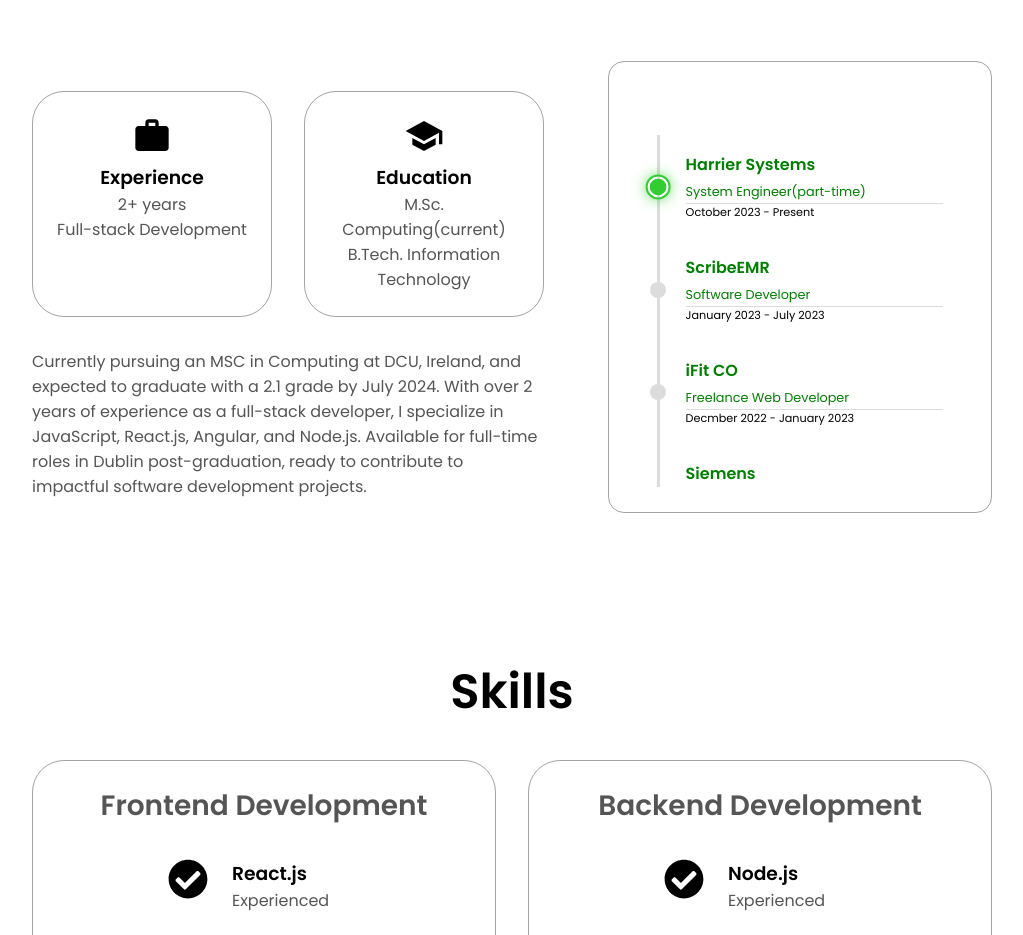
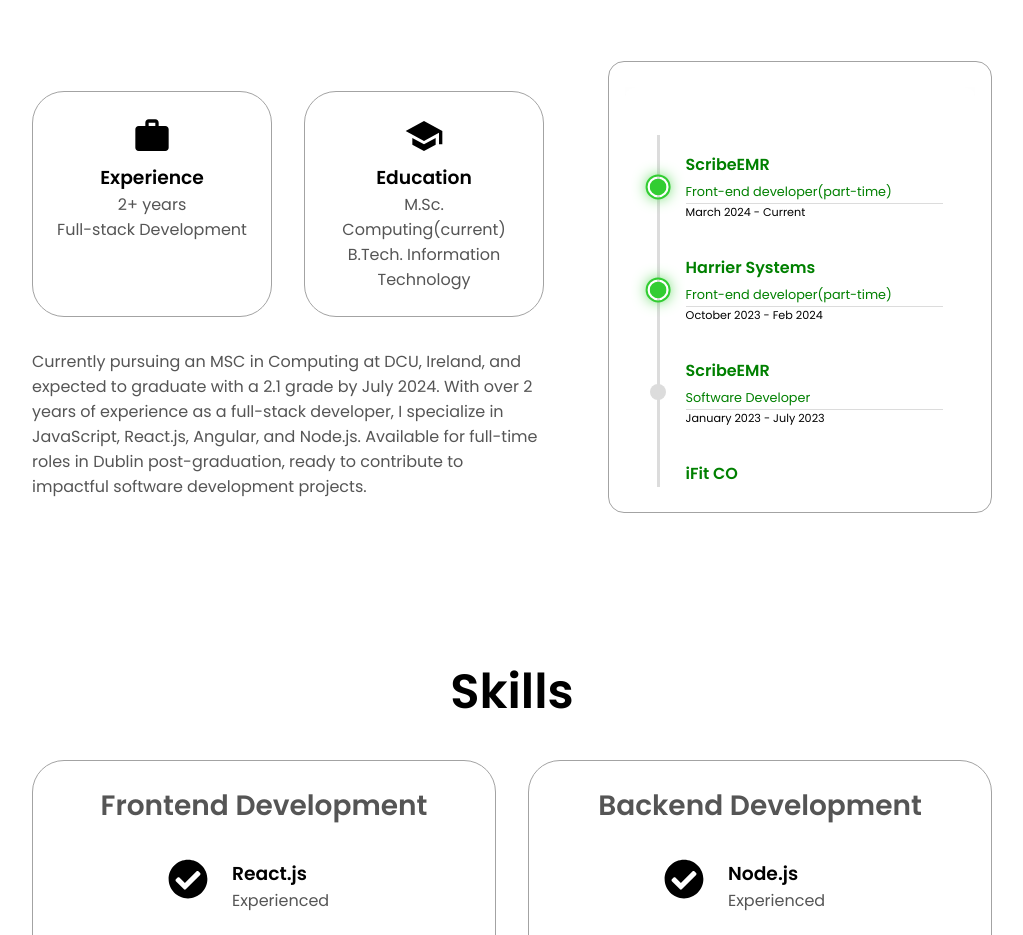
Before and after one commit to ThilakRamanie/Portfolio-ReactJS, a React (Vite) app: page / in a window 1280 px wide. Shown: the part 1040-1975 px from the top of the page, without its empty margins (128-1151 px from the left). Built offline with nearby package versions, Linux system fonts and the light colour scheme.

Commit message:
Updated timeline

```diff
--- a/src/components/Timeline.jsx
+++ b/src/components/Timeline.jsx
@@ -2,13 +2,23 @@
   return (
     <main className="timeline-container">
       <div className="timeline">
+      <div className="tl-content tl-content-active">
+          <div className="tl-header">
+            <span className="tl-marker"></span>
+            <p className="tl-title">ScribeEMR</p>
+            <p className="tl-company-title">Front-end developer(part-time)</p>
+            <time className="tl-time" dateTime="2023-06-20">
+              March 2024 - Current
+            </time>
+          </div>
+        </div>
         <div className="tl-content tl-content-active">
           <div className="tl-header">
             <span className="tl-marker"></span>
             <p className="tl-title">Harrier Systems</p>
-            <p className="tl-company-title">System Engineer(part-time)</p>
+            <p className="tl-company-title">Front-end developer(part-time)</p>
             <time className="tl-time" dateTime="2023-06-20">
-              October 2023 - Present
+              October 2023 - Feb 2024
             </time>
           </div>
         </div>
```
